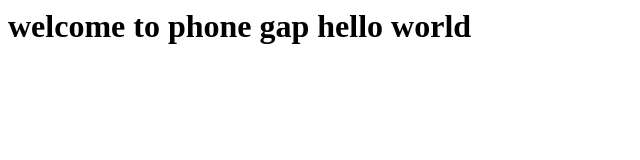
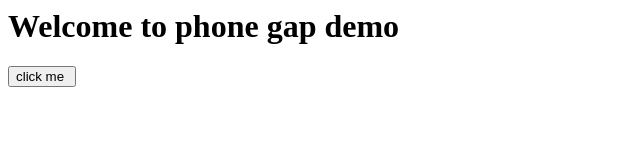
Before and after one commit to thirul/phone_gap_hello_world, a plain HTML site: page index.html in a window 1280 px wide. Shown: the whole page, without its empty margins (0-640 px from the left). Drawn offline with Linux system fonts and the light colour scheme.

Commit message:
Update index.html
Initial button added

```diff
--- a/index.html
+++ b/index.html
@@ -2,9 +2,18 @@
 
 <head>
    <title> demo phone gap </title>
+
+   <script>
+
+      function clickme()
+      {
+         alert('You clicked me ');
+      }
+   </script>
 </head>
 
 <body>
-  <h1>welcome to phone gap hello world </h1>
+  <h1>Welcome to phone gap demo</h1>
+  <input type='button'  value ='click me ' onclick ='clickme()' />
 </body>
 </html>
```
